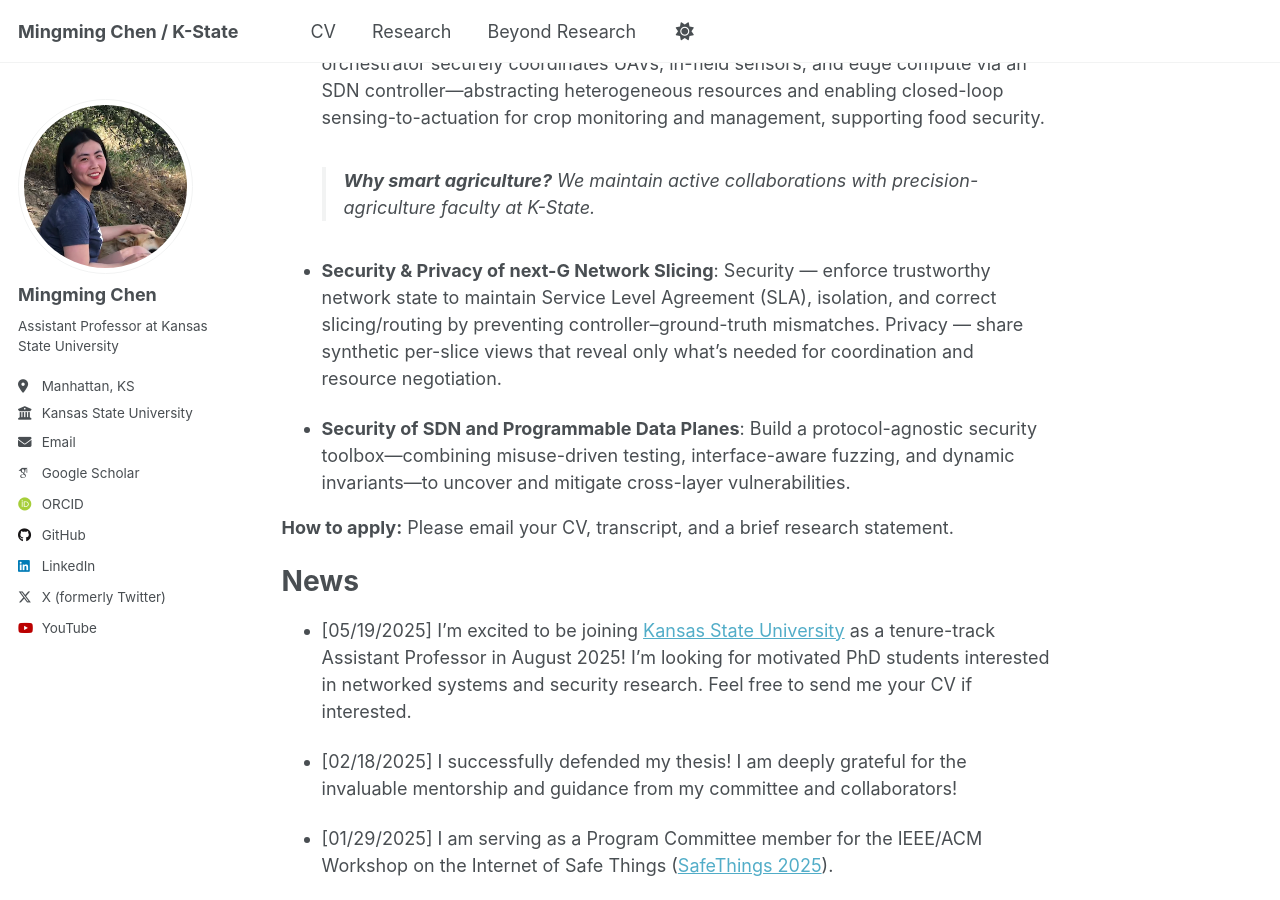
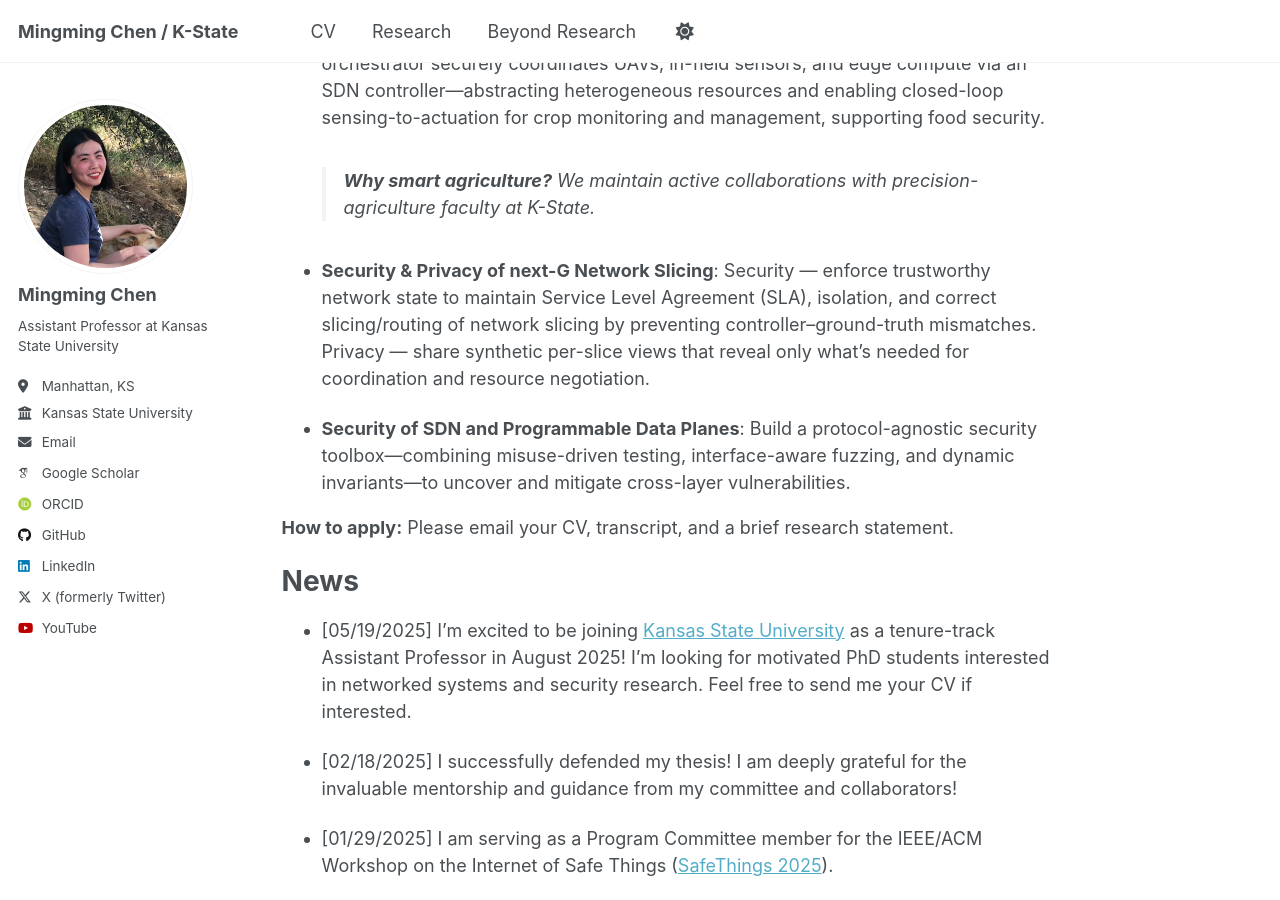
Before and after one commit to mzc796/mzc796.github.io, a Jekyll site: the page built from _pages/about.md, in a window 1280 px wide and 900 px high, scrolled down 615 px. Built offline with Jekyll 4.4.1, drawn with Linux system fonts in a browser that asks for light colours; some web fonts are replaced; a script that is not in the unit is left out.

Commit message:
Update about.md

```diff
--- a/_pages/about.md
+++ b/_pages/about.md
@@ -15,7 +15,7 @@
 - **SDN-orchestrated Smart Agriculture**: Our flagship *vertical*, where a unified orchestrator securely coordinates UAVs, in-field sensors, and edge compute via an SDN controller—abstracting heterogeneous resources and enabling closed-loop sensing-to-actuation for crop monitoring and management, supporting food security.
   > **Why smart agriculture?** We maintain active collaborations with precision-agriculture faculty at K-State.
 
-- **Security & Privacy of next-G Network Slicing**: Security — enforce trustworthy network state to maintain Service Level Agreement (SLA), isolation, and correct slicing/routing by preventing controller–ground-truth mismatches. Privacy — share synthetic per-slice views that reveal only what’s needed for coordination and resource negotiation.
+- **Security & Privacy of next-G Network Slicing**: Security — enforce trustworthy network state to maintain Service Level Agreement (SLA), isolation, and correct slicing/routing of network slicing by preventing controller–ground-truth mismatches. Privacy — share synthetic per-slice views that reveal only what’s needed for coordination and resource negotiation.
 
 
 - **Security of SDN and Programmable Data Planes**: Build a protocol-agnostic security toolbox—combining misuse-driven testing, interface-aware fuzzing, and dynamic invariants—to uncover and mitigate cross-layer vulnerabilities.
```
